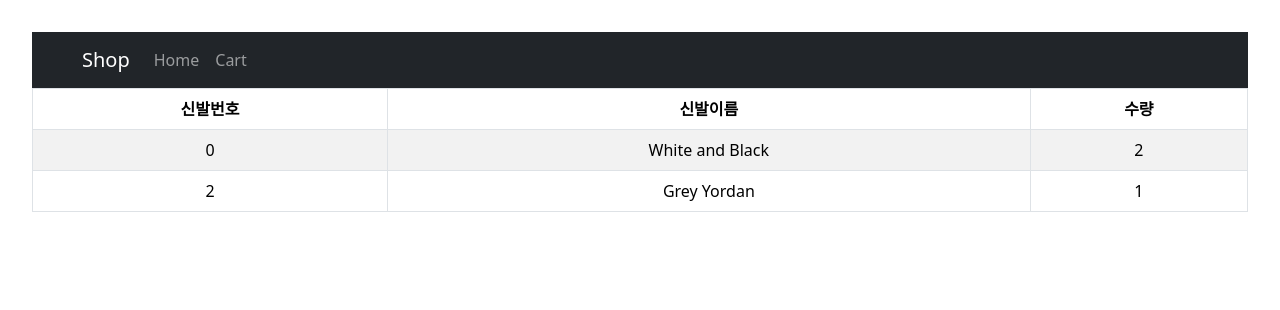
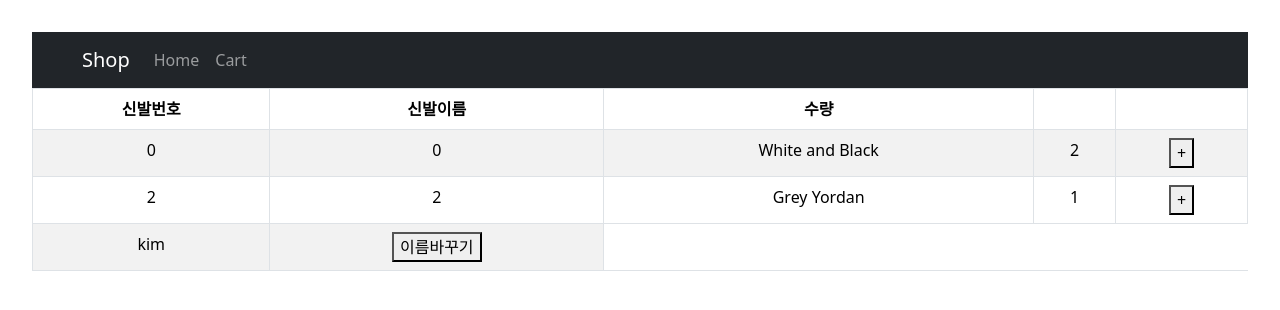
Before and after one commit to yoonhooweb/React, a React (Vite) app in the folder shop/: page /cart in a window 1280 px wide. Shown: the top 310 px of the page. Built offline with nearby package versions, Linux system fonts and the light colour scheme.

Commit message:
값 여러개 내보내기 하는중중

```diff
--- a/shop/src/components/Cart.jsx
+++ b/shop/src/components/Cart.jsx
@@ -1,11 +1,12 @@
 import Table from 'react-bootstrap/Table';
-import { useSelector } from 'react-redux';
+import { useDispatch, useSelector } from 'react-redux';
+import { changeName, countPlus } from './../store.js'
 
 function Cart() {
 
     let data = useSelector( (state) => { return state.cartData });
-
-    console.log(data);
+    let userName = useSelector( (state) => { return state.userName });
+    let dispatch = useDispatch();
 
     return (
         <div>
@@ -15,6 +16,8 @@ function Cart() {
                         <th>신발번호</th>
                         <th>신발이름</th>
                         <th>수량</th>
+                        <th></th>
+                        <th></th>
                     </tr>
                 </thead>
                 <tbody>
@@ -22,11 +25,21 @@ function Cart() {
                         return (
                             <tr key={v.id}>
                                 <td>{v.id}</td>
+                                <td>{v.id}</td>
                                 <td>{v.name}</td>
                                 <td>{v.count}</td>
+                                <td> <button onClick={()=> { dispatch(countPlus(data))}}> + </button> </td>
                             </tr>
                         )
                     })}
+                    <tr>
+                        <td>
+                            {userName}
+                        </td>
+                        <td>
+                            <button onClick={()=> { dispatch(changeName())}}> 이름바꾸기 </button>
+                        </td>
+                    </tr>
                 </tbody>
             </Table>
         </div>
--- a/shop/src/store.js
+++ b/shop/src/store.js
@@ -3,13 +3,34 @@ import { configureStore, createSlice } from "@reduxjs/toolkit";
 let cartData = createSlice( {
     name : 'cart',
     initialState : [
-                        {id : 0, name : 'White and Black', count : 2},
-                        {id : 2, name : 'Grey Yordan', count : 1}
-                    ]
+        {id : 0, name : 'White and Black', count : 2},
+        {id : 2, name : 'Grey Yordan', count : 1}
+    ],
+    reducers : {
+        countPlus ( state ) {
+            console.log(state);
+        }
+    }
+
 })
+
+let userName = createSlice( {
+    name : 'user',
+    initialState : 'kim',
+    reducers : {
+        changeName( state, action ) {  //기존 스테이트 kim 이 들어가있음
+            return 'john' + state;
+        }
+    }
+})
+
+//userName 안에 들어있는 스테이트 변경 방법  및 밖으로 꺼내서 사용하는법
+export let { changeName } = userName.actions  //이걸 사용하면 변경함수들이 여기에 남음
+export let { countPlus } = cartData.actions  //이걸 사용하면 변경함수들이 여기에 남음
 
 export default configureStore({
     reducer: {
-        cartData : cartData.reducer
+        cartData : cartData.reducer,
+        userName : userName.reducer
     },
 });
```
